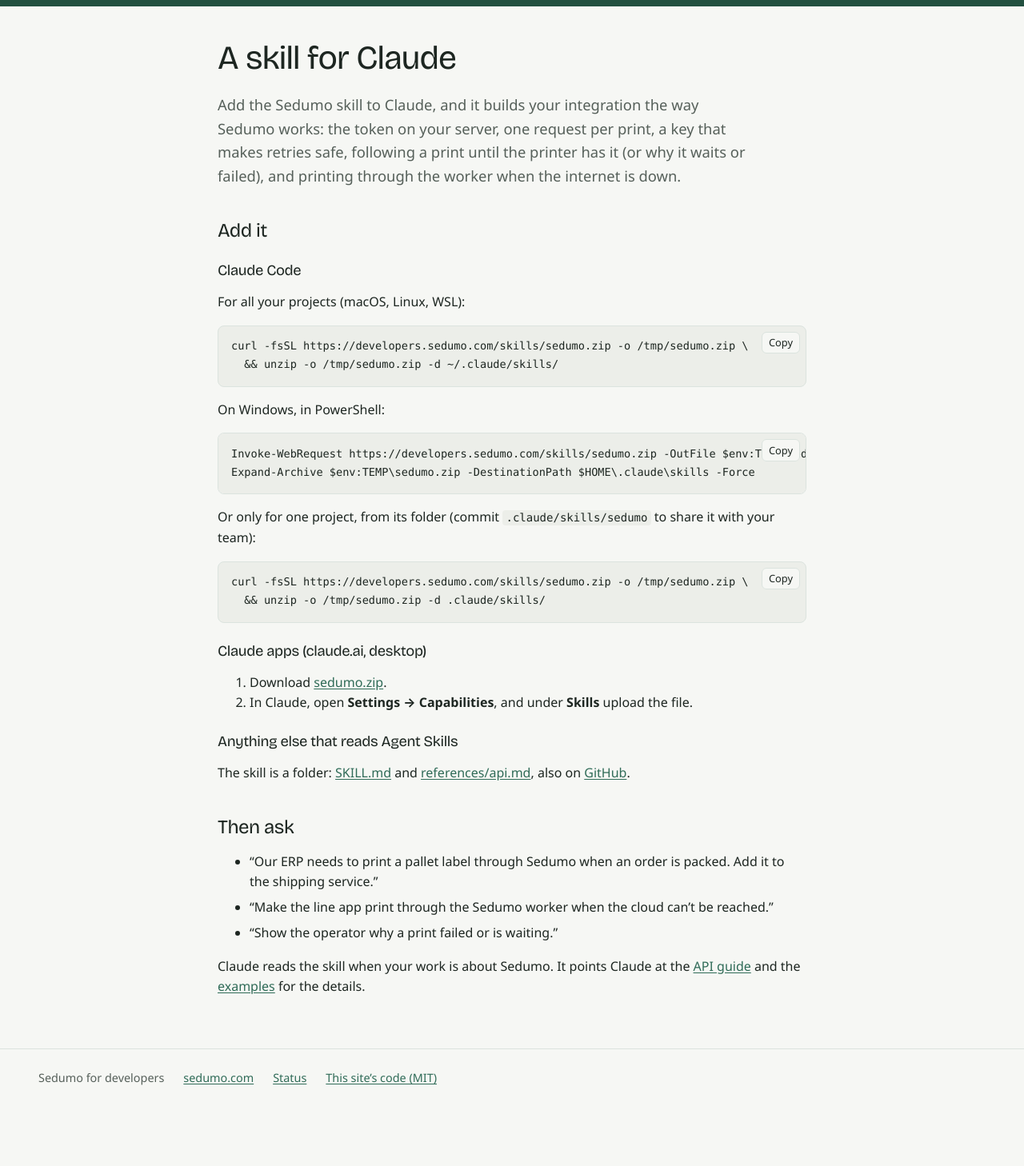
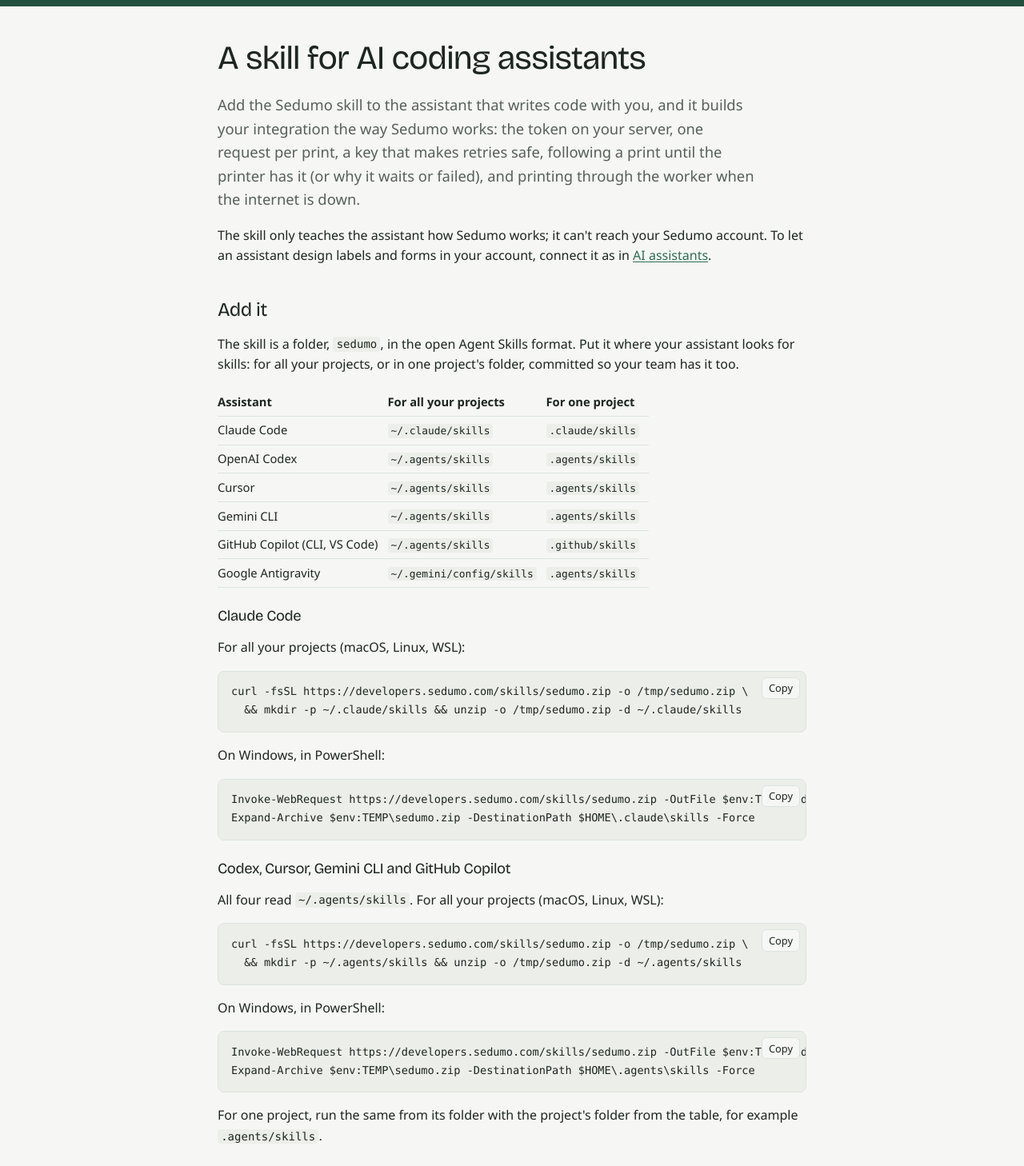
Before and after one commit to cac-print/sedumo-developers, a SvelteKit app: page /skill in a window 1280 px wide. Shown: the part 52-1510 px from the top of the page at 80% size. Before the commit the page ends 1435 px from the top, so only its background shows below. Built offline with nearby package versions, Linux system fonts and the light colour scheme.

Commit message:
The skill is for any AI coding assistant
Where Claude Code, Codex, Cursor, Gemini CLI, GitHub Copilot and Antigravity look for skills, with the install
commands, and a line on how the skill differs from connecting an assistant to a Sedumo account.

```diff
--- a/src/lib/guides.ts
+++ b/src/lib/guides.ts
@@ -1,50 +1,62 @@
 // The guides: Sedumo's manual pages for developers and plant IT, copied into content/guides/ by `npm run guides`
 // when the site is built. Their text is never edited here.
-import { renderGuide, type RenderedGuide } from './markdown.ts';
+import { renderGuide, type RenderedGuide } from "./markdown.ts";
 
-export type Guide = { slug: string; file: string; title: string; summary: string };
+export type Guide = {
+  slug: string;
+  file: string;
+  title: string;
+  summary: string;
+};
 
 // Each guide's address on this site, and how the Start and Guides pages name it.
 export const GUIDES: Guide[] = [
   {
-		slug: 'api',
-		file: 'api-guide.md',
-		title: 'API guide',
-		summary: 'Tokens, printers and labels, printing, previews, following a print, offline printing, errors and limits.'
+    slug: "api",
+    file: "api-guide.md",
+    title: "API guide",
+    summary:
+      "Tokens, printers and labels, printing, previews, following a print, offline printing, errors and limits.",
   },
   {
-		slug: 'plant-it',
-		file: 'it-guide.md',
-		title: 'Running workers: a guide for plant IT',
-		summary: 'Where a worker fits, the network it needs, printing over the LAN and without the internet, updates and security.'
+    slug: "plant-it",
+    file: "it-guide.md",
+    title: "Running workers: a guide for plant IT",
+    summary:
+      "Where a worker fits, the network it needs, printing over the LAN and without the internet, updates and security.",
   },
   {
-		slug: 'worker-setup',
-		file: 'worker-setup.md',
-		title: 'Set up the Sedumo worker',
-		summary: 'Install and link a worker on Windows, macOS, Linux and Docker.'
+    slug: "worker-setup",
+    file: "worker-setup.md",
+    title: "Set up the Sedumo worker",
+    summary: "Install and link a worker on Windows, macOS, Linux and Docker.",
   },
   {
-		slug: 'ai-assistants',
-		file: 'ai-assistants.md',
-		title: 'AI assistants',
-		summary: 'Connect Claude and other assistants to Sedumo, what they can do, and keeping it safe.'
+    slug: "ai-assistants",
+    file: "ai-assistants.md",
+    title: "AI assistants",
+    summary:
+      "Connect Claude or another assistant to your Sedumo account to design labels and forms, what it can do, and keeping it safe.",
   },
   {
-		slug: 'limits',
-		file: 'limits.md',
-		title: 'Limits',
-		summary: 'Every size, count and period, what depends on your plan, and the locks after wrong attempts.'
-	}
+    slug: "limits",
+    file: "limits.md",
+    title: "Limits",
+    summary:
+      "Every size, count and period, what depends on your plan, and the locks after wrong attempts.",
+  },
 ];
 
-const sources = import.meta.glob('/content/guides/*.md', { query: '?raw', import: 'default', eager: true }) as Record<
-	string,
-	string
->;
+const sources = import.meta.glob("/content/guides/*.md", {
+  query: "?raw",
+  import: "default",
+  eager: true,
+}) as Record<string, string>;
 
 /** The manual's file names and their pages here, for the links between guides. */
-export const guidePaths: Record<string, string> = Object.fromEntries(GUIDES.map((g) => [g.file, `/guides/${g.slug}`]));
+export const guidePaths: Record<string, string> = Object.fromEntries(
+  GUIDES.map((g) => [g.file, `/guides/${g.slug}`]),
+);
 
 export function guideSource(guide: Guide): string | null {
   return sources[`/content/guides/${guide.file}`] ?? null;
@@ -54,7 +66,9 @@ export function hasGuides(): boolean {
   return GUIDES.some((g) => guideSource(g) !== null);
 }
 
-export function loadGuide(slug: string): (RenderedGuide & { guide: Guide }) | null {
+export function loadGuide(
+  slug: string,
+): (RenderedGuide & { guide: Guide }) | null {
   const guide = GUIDES.find((g) => g.slug === slug);
   const source = guide && guideSource(guide);
   return guide && source ? { guide, ...renderGuide(source, guidePaths) } : null;
--- a/src/lib/paths.ts
+++ b/src/lib/paths.ts
@@ -3,43 +3,45 @@ export type Path = { title: string; text: string; href: string };
 
 export const PATHS: Path[] = [
   {
-		title: 'Your ERP or warehouse system prints',
-		text: 'One request per print from your server: a label, a printer and its values, many labels in one print, and a retry that never prints twice.',
-		href: '/guides/api#4-print'
+    title: "Your ERP or warehouse system prints",
+    text: "One request per print from your server: a label, a printer and its values, many labels in one print, and a retry that never prints twice.",
+    href: "/guides/api#4-print",
   },
   {
-		title: 'The line keeps printing without the internet',
-		text: 'Send the same requests to the Sedumo worker on the plant network when the cloud can’t be reached.',
-		href: '/guides/api#8-print-when-the-internet-is-down'
+    title: "The line keeps printing without the internet",
+    text: "Send the same requests to the Sedumo worker on the plant network when the cloud can’t be reached.",
+    href: "/guides/api#8-print-when-the-internet-is-down",
   },
   {
-		title: 'A web page on the plant network prints',
-		text: 'A browser app prints through a worker on the network over HTTPS, offline too.',
-		href: '/guides/api#from-a-browser-app-on-another-pc'
+    title: "A web page on the plant network prints",
+    text: "A browser app prints through a worker on the network over HTTPS, offline too.",
+    href: "/guides/api#from-a-browser-app-on-another-pc",
   },
   {
-		title: 'Your own printer files and PDFs',
-		text: 'Print ZPL your system makes, or a PDF, on label and office printers.',
-		href: '/guides/api#7-print-a-file-you-made-yourself'
+    title: "Your own printer files and PDFs",
+    text: "Print ZPL your system makes, or a PDF, on label and office printers.",
+    href: "/guides/api#7-print-a-file-you-made-yourself",
   },
   {
-		title: 'Workers at a site',
-		text: 'Install and link workers, and what plant IT needs: the network, printing over the LAN, updates and security.',
-		href: '/guides/plant-it'
+    title: "Workers at a site",
+    text: "Install and link workers, and what plant IT needs: the network, printing over the LAN, updates and security.",
+    href: "/guides/plant-it",
   },
   {
-		title: 'Claude builds it with you',
-		text: 'Add the Sedumo skill to Claude Code or the Claude apps, and Claude writes the integration the way Sedumo works.',
-		href: '/skill'
+    title: "An AI coding assistant writes it with you",
+    text: "Add the Sedumo skill to Claude Code, Codex, Cursor, Gemini CLI or Copilot, and it writes your integration the way Sedumo works.",
+    href: "/skill",
   },
   {
-		title: 'An AI assistant works with your labels',
-		text: 'Connect Claude and other assistants to Sedumo, as you, with only what your role allows.',
-		href: '/guides/ai-assistants'
-	}
+    title: "An AI assistant designs your labels and forms",
+    text: "Connect Claude or another assistant to your Sedumo account: it makes and changes labels and print forms as you, with only what your role allows.",
+    href: "/guides/ai-assistants",
+  },
 ];
 
 /** A link to a guide: its page here, or on developers.sedumo.com when this copy was built without the guides. */
 export function guideHref(built: boolean, href: string): string {
-	return built || !href.startsWith('/guides') ? href : `https://developers.sedumo.com${href}`;
+  return built || !href.startsWith("/guides")
+    ? href
+    : `https://developers.sedumo.com${href}`;
 }
--- a/src/routes/+page.svelte
+++ b/src/routes/+page.svelte
@@ -78,7 +78,7 @@
 		<h2 id="reference">Reference</h2>
 		<ul class="plain">
 			<li><a href="https://api.sedumo.com/docs">Every route of the API</a>, with its request and answer.</li>
-			<li><a href="/skill">A skill for Claude</a>: teach Claude Code or the Claude apps how to build on Sedumo.</li>
+			<li><a href="/skill">A skill for AI coding assistants</a>: teach Claude Code, Codex, Cursor, Gemini CLI or Copilot how to build on Sedumo.</li>
 			<li><a href={guide('/guides/limits')}>Limits</a>: every size, count and period, and what depends on your plan.</li>
 			<li><a href="https://status.sedumo.com">Status</a>: whether Sedumo is up, and any planned maintenance.</li>
 		</ul>
--- a/src/routes/skill/+page.svelte
+++ b/src/routes/skill/+page.svelte
@@ -3,35 +3,72 @@
 	import { guideHref } from '#lib/paths.ts';
 	let { data } = $props();
 
-	const claudeCode = `curl -fsSL https://developers.sedumo.com/skills/sedumo.zip -o /tmp/sedumo.zip \\
-  && unzip -o /tmp/sedumo.zip -d ~/.claude/skills/`;
-	const windows = `Invoke-WebRequest https://developers.sedumo.com/skills/sedumo.zip -OutFile $env:TEMP\\sedumo.zip
-Expand-Archive $env:TEMP\\sedumo.zip -DestinationPath $HOME\\.claude\\skills -Force`;
-	const project = `curl -fsSL https://developers.sedumo.com/skills/sedumo.zip -o /tmp/sedumo.zip \\
-  && unzip -o /tmp/sedumo.zip -d .claude/skills/`;
+	const unix = (folder: string) => `curl -fsSL https://developers.sedumo.com/skills/sedumo.zip -o /tmp/sedumo.zip \\
+  && mkdir -p ${folder} && unzip -o /tmp/sedumo.zip -d ${folder}`;
+	const windows = (folder: string) => `Invoke-WebRequest https://developers.sedumo.com/skills/sedumo.zip -OutFile $env:TEMP\\sedumo.zip
+Expand-Archive $env:TEMP\\sedumo.zip -DestinationPath ${folder} -Force`;
+
+	// Where each assistant looks for skills, from its own documentation.
+	const WHERE: [string, string, string][] = [
+		['Claude Code', '~/.claude/skills', '.claude/skills'],
+		['OpenAI Codex', '~/.agents/skills', '.agents/skills'],
+		['Cursor', '~/.agents/skills', '.agents/skills'],
+		['Gemini CLI', '~/.agents/skills', '.agents/skills'],
+		['GitHub Copilot (CLI, VS Code)', '~/.agents/skills', '.github/skills'],
+		['Google Antigravity', '~/.gemini/config/skills', '.agents/skills']
+	];
 </script>
 
 <svelte:head>
-	<title>A skill for Claude · Sedumo for developers</title>
-	<meta name="description" content="Teach Claude how to build on Sedumo: add the Sedumo skill to Claude Code or the Claude apps." />
+	<title>A skill for AI coding assistants · Sedumo for developers</title>
+	<meta
+		name="description"
+		content="Teach your AI coding assistant how to build on Sedumo: add the Sedumo skill to Claude Code, Codex, Cursor, Gemini CLI, GitHub Copilot or Antigravity."
+	/>
 </svelte:head>
 
 <main data-pagefind-body>
-	<h1>A skill for Claude</h1>
+	<h1>A skill for AI coding assistants</h1>
 	<p class="lead">
-		Add the Sedumo skill to Claude, and it builds your integration the way Sedumo works: the token on your server, one
-		request per print, a key that makes retries safe, following a print until the printer has it (or why it waits or
-		failed), and printing through the worker when the internet is down.
+		Add the Sedumo skill to the assistant that writes code with you, and it builds your integration the way Sedumo works:
+		the token on your server, one request per print, a key that makes retries safe, following a print until the printer
+		has it (or why it waits or failed), and printing through the worker when the internet is down.
+	</p>
+	<p class="note">
+		The skill only teaches the assistant how Sedumo works; it can't reach your Sedumo account. To let an assistant design
+		labels and forms in your account, connect it as in <a href={guideHref(data.guidesBuilt, '/guides/ai-assistants')}
+			>AI assistants</a
+		>.
 	</p>
 
 	<h2>Add it</h2>
+	<p>
+		The skill is a folder, <code>sedumo</code>, in the open Agent Skills format. Put it where your assistant looks for
+		skills: for all your projects, or in one project's folder, committed so your team has it too.
+	</p>
+	<table>
+		<thead>
+			<tr><th>Assistant</th><th>For all your projects</th><th>For one project</th></tr>
+		</thead>
+		<tbody>
+			{#each WHERE as [name, home, project] (name)}
+				<tr><td>{name}</td><td><code>{home}</code></td><td><code>{project}</code></td></tr>
+			{/each}
+		</tbody>
+	</table>
+
 	<h3>Claude Code</h3>
 	<p>For all your projects (macOS, Linux, WSL):</p>
-	<Code code={claudeCode} label="the command for all projects" />
+	<Code code={unix('~/.claude/skills')} label="the command for Claude Code" />
 	<p>On Windows, in PowerShell:</p>
-	<Code code={windows} label="the PowerShell command" />
-	<p>Or only for one project, from its folder (commit <code>.claude/skills/sedumo</code> to share it with your team):</p>
-	<Code code={project} label="the command for this project" />
+	<Code code={windows('$HOME\\.claude\\skills')} label="the PowerShell command for Claude Code" />
+
+	<h3>Codex, Cursor, Gemini CLI and GitHub Copilot</h3>
+	<p>All four read <code>~/.agents/skills</code>. For all your projects (macOS, Linux, WSL):</p>
+	<Code code={unix('~/.agents/skills')} label="the command for Codex, Cursor, Gemini CLI and Copilot" />
+	<p>On Windows, in PowerShell:</p>
+	<Code code={windows('$HOME\\.agents\\skills')} label="the PowerShell command for Codex, Cursor, Gemini CLI and Copilot" />
+	<p>For one project, run the same from its folder with the project's folder from the table, for example <code>.agents/skills</code>.</p>
 
 	<h3>Claude apps (claude.ai, desktop)</h3>
 	<ol>
@@ -39,11 +76,12 @@ Expand-Archive $env:TEMP\\sedumo.zip -DestinationPath $HOME\\.claude\\skills -Fo
 		<li>In Claude, open <strong>Settings → Capabilities</strong>, and under <strong>Skills</strong> upload the file.</li>
 	</ol>
 
-	<h3>Anything else that reads Agent Skills</h3>
+	<h3>Any other assistant</h3>
 	<p>
-		The skill is a folder: <a href="/skills/sedumo/SKILL.md">SKILL.md</a> and
+		The skill's files are <a href="/skills/sedumo/SKILL.md">SKILL.md</a> and
 		<a href="/skills/sedumo/references/api.md">references/api.md</a>, also on
-		<a href="https://github.com/sedumo/developers/tree/main/skills/sedumo">GitHub</a>.
+		<a href="https://github.com/sedumo/developers/tree/main/skills/sedumo">GitHub</a>. An assistant that doesn't read
+		skills can take <code>SKILL.md</code> as its instructions.
 	</p>
 
 	<h2>Then ask</h2>
@@ -53,7 +91,7 @@ Expand-Archive $env:TEMP\\sedumo.zip -DestinationPath $HOME\\.claude\\skills -Fo
 		<li>“Show the operator why a print failed or is waiting.”</li>
 	</ul>
 	<p>
-		Claude reads the skill when your work is about Sedumo. It points Claude at the
+		The assistant reads the skill when your work is about Sedumo. It points the assistant at the
 		<a href={guideHref(data.guidesBuilt, '/guides/api')}>API guide</a> and the <a href="/examples">examples</a> for the details.
 	</p>
 </main>
@@ -70,4 +108,16 @@ Expand-Archive $env:TEMP\\sedumo.zip -DestinationPath $HOME\\.claude\\skills -Fo
 	.asks li {
 		margin: 0.4rem 0;
 	}
+	table {
+		display: block;
+		overflow-x: auto;
+		border-collapse: collapse;
+		margin: 1rem 0;
+	}
+	th,
+	td {
+		text-align: left;
+		padding: 0.35rem 0.75rem 0.35rem 0;
+		vertical-align: top;
+	}
 </style>
```
Also changed, not shown: scripts/skill.mjs (+30 -16 lines), 1 other file (tests, documents, lock files or other folders). Lines whose indentation alone changed are shown as unchanged.
